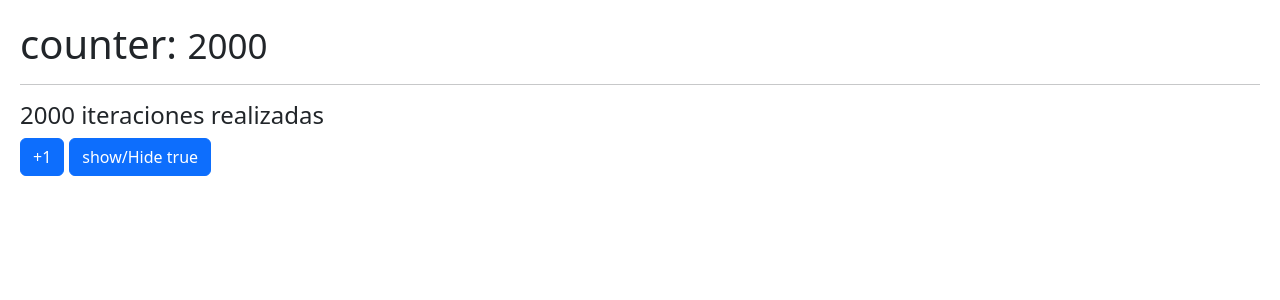
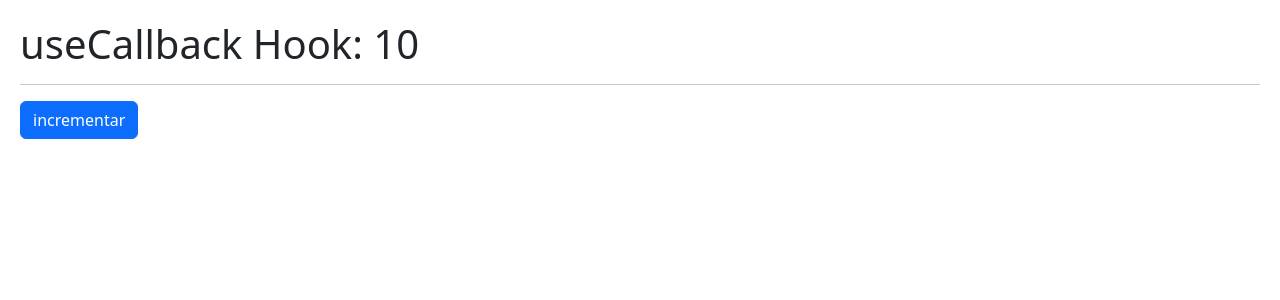
Before and after one commit to Fereiral18/Hook-App, a React (Vite) app: page / in a window 1280 px wide. Shown: the top 300 px of the page. Built offline with nearby package versions, Linux system fonts and the light colour scheme.

Commit message:
useCallback Hook practice

```diff
--- /dev/null
+++ b/src/06-memos/CallbackHook.jsx
@@ -0,0 +1,24 @@
+import { useCallback, useState } from 'react'
+import { ShowIncrement } from './ShowIncrement'
+
+export const CallbackHook = () => {
+
+    const [counter, setCounter] = useState( 10 )
+
+    const incrementFather = useCallback(
+      () => {
+        setCounter( (value) => value + 1 );
+      },
+      [],
+    )
+
+
+    return (
+    <>
+    <h1>useCallback Hook: { counter }</h1>
+    <hr />
+
+        <ShowIncrement increment={ incrementFather }/>
+    </>
+  )
+}
--- /dev/null
+++ b/src/06-memos/ShowIncrement.jsx
@@ -0,0 +1,14 @@
+export const ShowIncrement = ({ increment }) => {
+  console.log("me volvi a generar :(");
+
+  return (
+    <button
+      className="btn btn-primary"
+      onClick={() => {
+        increment();
+      }}
+    >
+      incrementar
+    </button>
+  );
+};
--- a/src/main.jsx
+++ b/src/main.jsx
@@ -11,12 +11,13 @@
 // import { FocusScreen } from "./04-useRef/FocusScreen";
 // import { Layout } from "./05-useLayaoutEffect/Layaout";
 // import { Memorize } from "./06-memos/memorize";
-import { MemoHook } from "./06-memos/MemoHook";
+// import { MemoHook } from "./06-memos/MemoHook";
+import { CallbackHook } from "./06-memos/CallbackHook";
 
 import "./styles.css";
 
 ReactDOM.createRoot(document.getElementById("root")).render(
   // <React.StrictMode>
-    <MemoHook/>
+    <CallbackHook/>
   /* </React.StrictMode> */
 );
```
